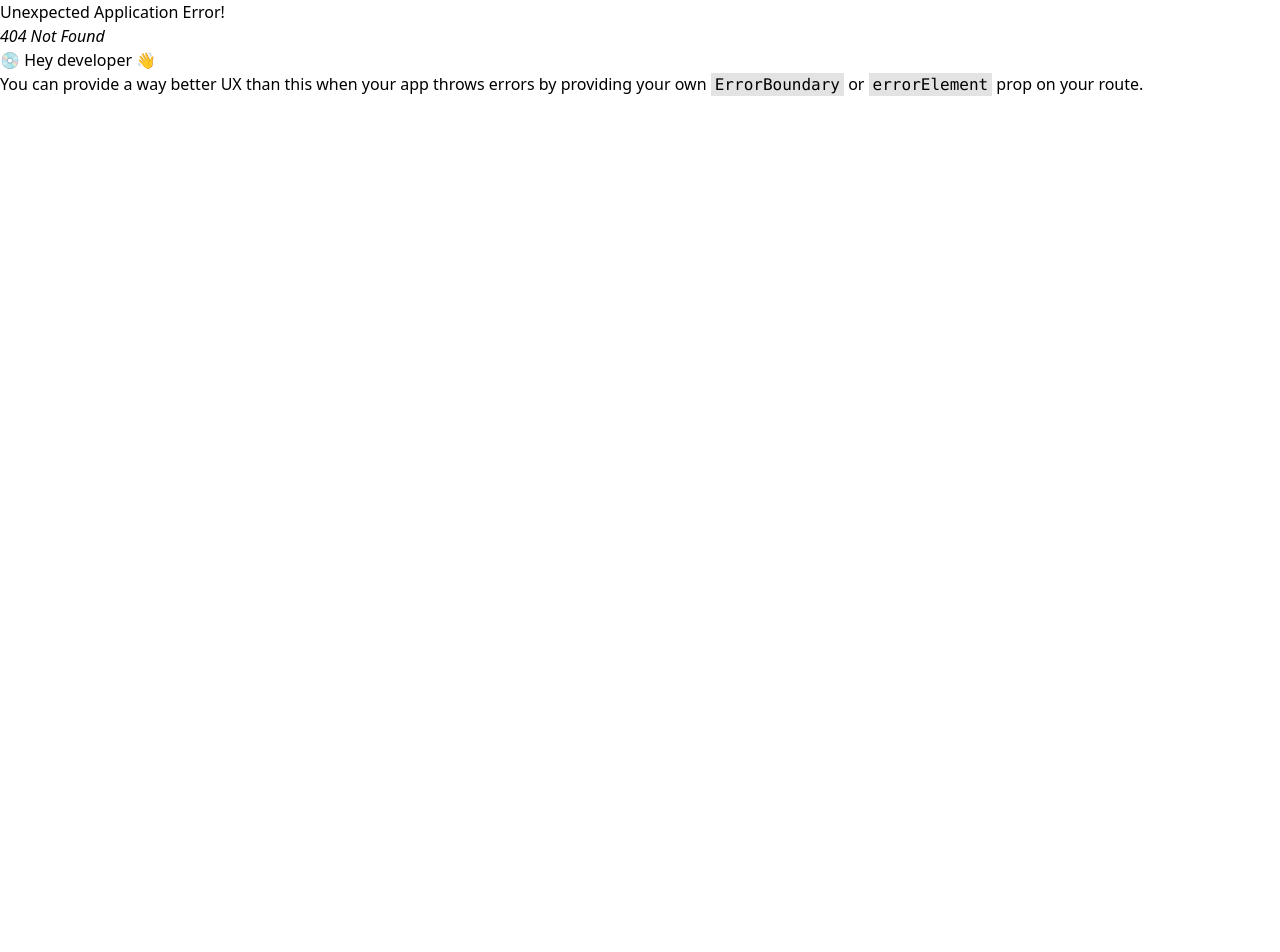
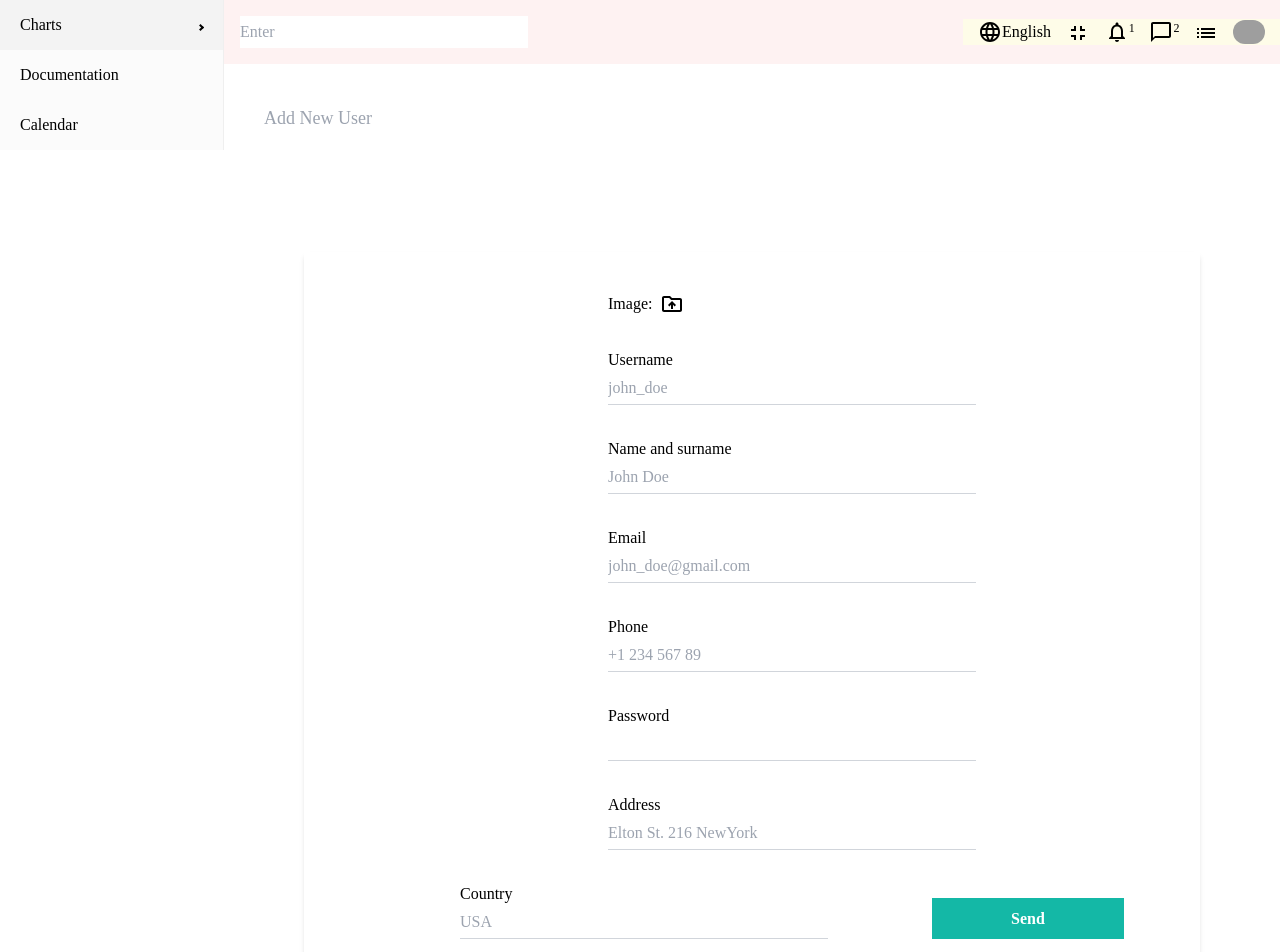
Before and after one commit to tautik/admin-react, a React (Vite) app: page /users/new in a window 1280 px wide. Before the commit this address had no page. Shown: the top 952 px of the page. Before the commit the page ends 800 px from the top, so only its background shows below. Built offline with nearby package versions, Linux system fonts and the light colour scheme; grey boxes are pictures that could not be loaded.

Commit message:
Added Form

```diff
--- a/src/components/chart/Chart.jsx
+++ b/src/components/chart/Chart.jsx
@@ -19,7 +19,7 @@ const data = [
 
 const Chart = ({ aspect, title }) => {
   return (
-    <div className="w-[60%]  shadow-md p-4 text-gray-500 justify-center">
+    <div className=" shadow-md p-4 text-gray-500 justify-center">
       <div className="title mb-4">{title}</div>
       <ResponsiveContainer width="100%" aspect={aspect}>
         <AreaChart
--- /dev/null
+++ b/src/contants/formSource.jsx
@@ -0,0 +1,76 @@
+export const userInputs = [
+  {
+    id: 1,
+    label: "Username",
+    type: "text",
+    placeholder: "john_doe",
+  },
+  {
+    id: 2,
+    label: "Name and surname",
+    type: "text",
+    placeholder: "John Doe",
+  },
+  {
+    id: 3,
+    label: "Email",
+    type: "mail",
+    placeholder: "john_doe@gmail.com",
+  },
+  {
+    id: 4,
+    label: "Phone",
+    type: "text",
+    placeholder: "+1 234 567 89",
+  },
+  {
+    id: 5,
+    label: "Password",
+    type: "password",
+  },
+  {
+    id: 6,
+    label: "Address",
+    type: "text",
+    placeholder: "Elton St. 216 NewYork",
+  },
+  {
+    id: 7,
+    label: "Country",
+    type: "text",
+    placeholder: "USA",
+  },
+];
+
+export const productInputs = [
+  {
+    id: 1,
+    label: "Title",
+    type: "text",
+    placeholder: "Apple Macbook Pro",
+  },
+  {
+    id: 2,
+    label: "Description",
+    type: "text",
+    placeholder: "Description",
+  },
+  {
+    id: 3,
+    label: "Category",
+    type: "text",
+    placeholder: "Computers",
+  },
+  {
+    id: 4,
+    label: "Price",
+    type: "text",
+    placeholder: "100",
+  },
+  {
+    id: 5,
+    label: "Stock",
+    type: "text",
+    placeholder: "in stock",
+  },
+];
--- a/src/pages/Home.jsx
+++ b/src/pages/Home.jsx
@@ -12,9 +12,11 @@ const Home = () => {
         <Widget type="earning" />
         <Widget type="balance" />
       </div>
-      <div className="flex ">
+      <div className="flex w-full">
         <Featured />
-        <Chart title="Last 6 Months (Revenue)" aspect={3 / 1} />
+        <div className="w-full">
+          <Chart title="Last 6 Months (Revenue)" aspect={2 / 1} />
+        </div>
       </div>
       <List />
     </div>
--- /dev/null
+++ b/src/pages/New.jsx
@@ -0,0 +1,59 @@
+import DriveFolderUploadOutlinedIcon from "@mui/icons-material/DriveFolderUploadOutlined";
+import { useState } from "react";
+
+const New = ({ inputs, title }) => {
+  const [file, setFile] = useState("");
+
+  return (
+    <div className="flex-1">
+      <div className="p-10">
+        <h1 className="text-gray-400 text-lg">{title}</h1>
+      </div>
+      <div className="flex gap-20 p-10 m-20 shadow-md">
+        <div className="flex-1 text-center">
+          <img
+            src={
+              file
+                ? URL.createObjectURL(file)
+                : "https://icon-library.com/images/no-image-icon/no-image-icon-0.jpg"
+            }
+            alt=""
+            className="w-100 h-100 rounded-full object-cover"
+          />
+        </div>
+        <div className="flex-2">
+          <form className="flex flex-wrap gap-8 justify-around">
+            <div className="w-1/2">
+              <label htmlFor="file" className="flex items-center gap-2">
+                Image:{" "}
+                <DriveFolderUploadOutlinedIcon className="cursor-pointer" />
+              </label>
+              <input
+                type="file"
+                id="file"
+                onChange={(e) => setFile(e.target.files[0])}
+                className="hidden"
+              />
+            </div>
+
+            {inputs.map((input) => (
+              <div className="w-1/2" key={input.id}>
+                <label className="block">{input.label}</label>
+                <input
+                  type={input.type}
+                  placeholder={input.placeholder}
+                  className="w-full py-1 border-b border-gray-300"
+                />
+              </div>
+            ))}
+            <button className="w-48 py-2 bg-teal-500 text-white font-bold mt-4">
+              Send
+            </button>
+          </form>
+        </div>
+      </div>
+    </div>
+  );
+};
+
+export default New;
--- /dev/null
+++ b/src/pages/Single.jsx
@@ -0,0 +1,55 @@
+import { List } from "../components/table";
+import { Chart } from "../components/chart";
+
+const Single = () => {
+  return (
+    <div>
+      <div className="p-8 flex gap-8">
+        <div className="w-[40%] shadow-md p-8 relative">
+          <div className="absolute top-0 right-0 p-2 text-xs text-purple-600 bg-purple-100 rounded-tr">
+            Edit
+          </div>
+          <h1 className="text-lg font-bold mb-4">Information</h1>
+          <div className="flex gap-8 items-center">
+            <img
+              src="https://images.pexels.com/photos/733872/pexels-photo-733872.jpeg?auto=compress&cs=tinysrgb&dpr=3&h=750&w=1260"
+              alt=""
+              className="w-24 h-24 rounded-full object-cover"
+            />
+            <div className="space-y-2">
+              <div className="flex items-center">
+                <span className="font-semibold text-gray-500">Name:</span>
+                <span className="ml-2">Tautik</span>
+              </div>
+              <div className="flex items-center">
+                <span className="font-semibold text-gray-500">Email:</span>
+                <span className="ml-2">janedoe@gmail.com</span>
+              </div>
+              <div className="flex items-center">
+                <span className="font-semibold text-gray-500">Phone:</span>
+                <span className="ml-2">+1 2345 67 89</span>
+              </div>
+              <div className="flex items-center">
+                <span className="font-semibold text-gray-500">Address:</span>
+                <span className="ml-2">Elton St. 234 Garden Yd. NewYork</span>
+              </div>
+              <div className="flex items-center">
+                <span className="font-semibold text-gray-500">Country:</span>
+                <span className="ml-2">USA</span>
+              </div>
+            </div>
+          </div>
+        </div>
+        <div className=" w-[60%] bg-red-50">
+          <Chart aspect={3 / 1} title="User Spending ( Last 6 Months)" />
+        </div>
+      </div>
+      <div className=" shadow-md p-8 mx-8 my-4">
+        <h1 className="text-lg font-bold mb-4">Last Transactions</h1>
+        <List />
+      </div>
+    </div>
+  );
+};
+
+export default Single;
--- a/src/pages/index.js
+++ b/src/pages/index.js
@@ -1,3 +1,5 @@
 import Home from "./Home.jsx";
 import ListPage from "./ListPage.jsx";
-export { Home, ListPage };
+import Single from "./Single.jsx";
+
+export { Home, ListPage, Single };
```
Also changed, not shown: src/App.jsx (+26 -4 lines).
